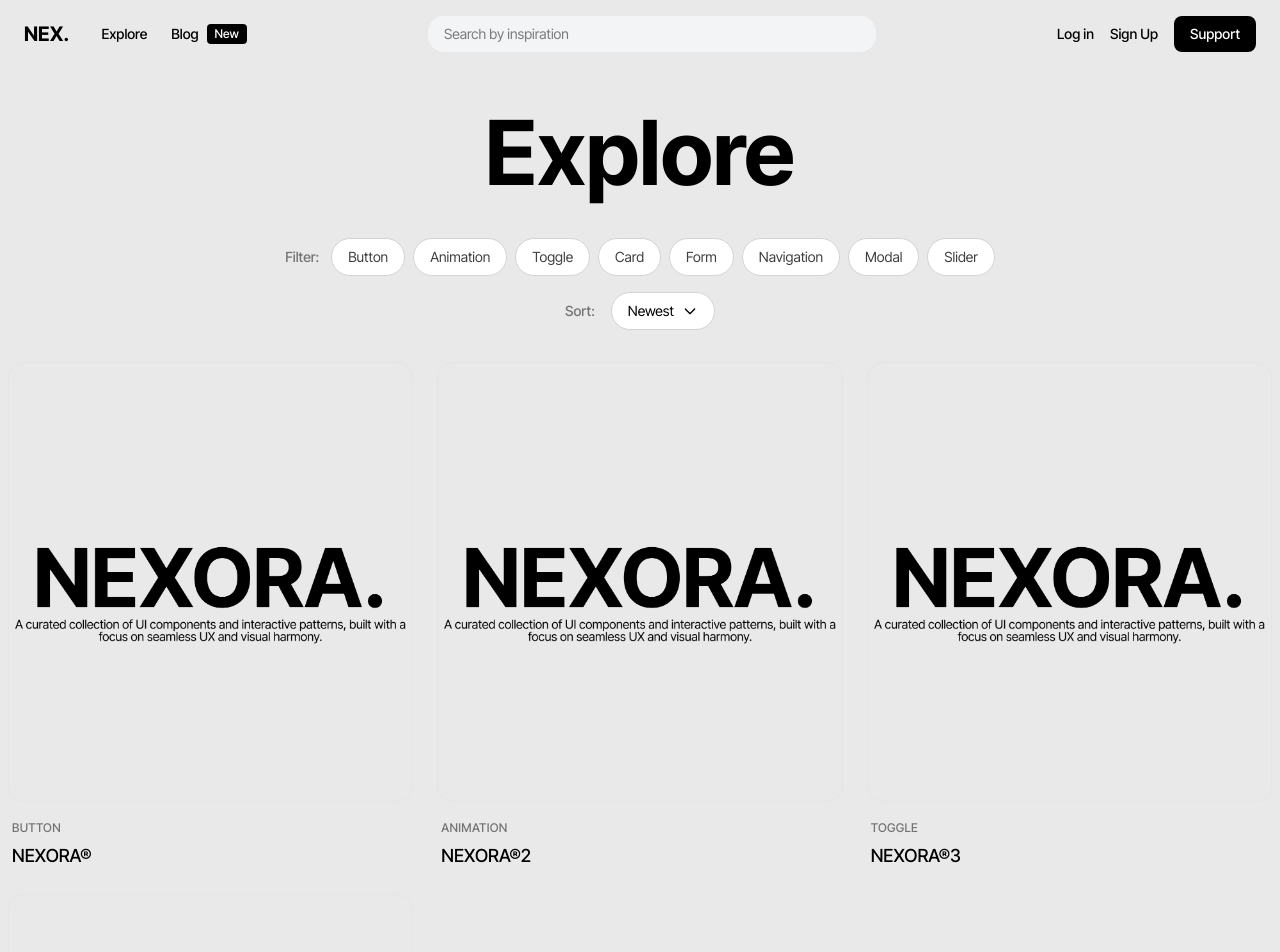
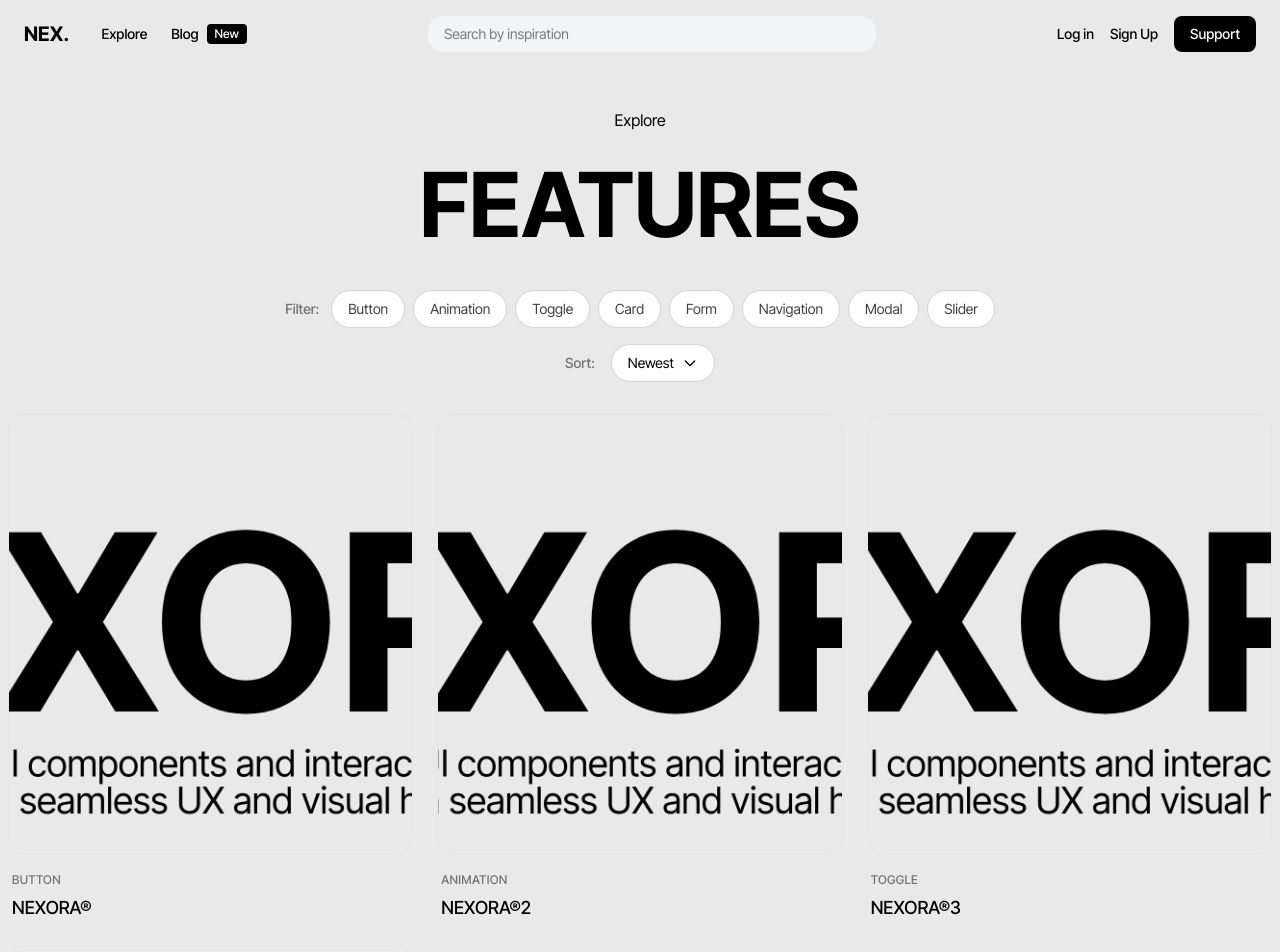
Before and after one commit to Daganx/nexora, a Next.js app: page /explore in a window 1280 px wide. Shown: the top 952 px of the page. Built offline with nearby package versions, Linux system fonts and the light colour scheme.

Commit message:
add : explore page

```diff
--- a/app/blog/page.tsx
+++ b/app/blog/page.tsx
@@ -0,0 +1,7 @@
+export default async function Blog() {
+  return (
+    <main>
+      <p>Blog Page</p>
+    </main>
+  );
+}
--- a/app/explore/page.tsx
+++ b/app/explore/page.tsx
@@ -1,11 +1,12 @@
-import { Features } from "@/components/explore/Features";
+import { Features } from "@/components/explore/features/Features";
 
 // Explore Page /explore
 export default async function Explore() {
   return (
     <main>
       <div className="relative flex flex-col items-center justify-center gap-7 mt-10 mb-10">
-        <h1 className="text-[7vw] leading-none font-bold">Explore</h1>
+        <h1>Explore</h1>
+        <h2 className="text-[7vw] leading-none font-bold">FEATURES</h2>
       </div>
       <Features />
     </main>
--- a/components/explore/Features.tsx
+++ /dev/null
@@ -1,70 +0,0 @@
-"use client";
-import Image from "next/image";
-import { useState, useMemo } from "react";
-import featuresData from "@/data/features.json";
-import { SortFilter, SortOption } from "./SortFilter";
-
-export function Features() {
-  const [activeFilters, setActiveFilters] = useState<string[]>([]);
-  const [sortOption, setSortOption] = useState<SortOption>("newest");
-
-  const filteredAndSortedFeatures = useMemo(() => {
-    let result = [...featuresData];
-
-    if (activeFilters.length > 0) {
-      result = result.filter((feature) => activeFilters.includes(feature.type));
-    }
-
-    switch (sortOption) {
-      case "newest":
-        break;
-      case "oldest":
-        result.reverse();
-        break;
-      case "alphabetical":
-        result.sort((a, b) => a.title.localeCompare(b.title));
-        break;
-    }
-
-    return result;
-  }, [activeFilters, sortOption]);
-
-  return (
-    <section className="flex flex-col gap-8 m-2">
-      <SortFilter
-        onSortChange={setSortOption}
-        onFilterChange={setActiveFilters}
-      />
-
-      <div className="grid grid-cols-1 md:grid-cols-2 lg:grid-cols-3 gap-6">
-        {filteredAndSortedFeatures.map((feature, index) => (
-          <div key={index} className="flex flex-col gap-3">
-            <div className="rounded-2xl min-h-[440px] relative overflow-hidden border border-neutral-200 group cursor-pointer">
-              <Image
-                src={feature.image}
-                alt={feature.title}
-                fill
-                className="w-full h-full object-contain transition-transform duration-300 group-hover:scale-105"
-              />
-              <div className="absolute inset-0 bg-black/20 opacity-0 group-hover:opacity-100 transition-opacity duration-300" />
-            </div>
-            <div className="px-1">
-              <span className="text-xs font-medium text-neutral-500 uppercase tracking-wide">
-                {feature.type}
-              </span>
-              <h3 className="text-lg font-medium text-black mt-1">
-                {feature.title}
-              </h3>
-            </div>
-          </div>
-        ))}
-      </div>
-
-      {filteredAndSortedFeatures.length === 0 && (
-        <div className="text-center py-12 text-neutral-500">
-          No features match your current filters.
-        </div>
-      )}
-    </section>
-  );
-}
--- /dev/null
+++ b/components/explore/features/FeatureCard.tsx
@@ -0,0 +1,20 @@
+import { Feature } from "@/types/feature";
+import { FeatureImage } from "./FeatureImage";
+import { FeatureOverlay } from "./FeatureOverlay";
+import { FeatureContent } from "./FeatureContent";
+
+interface FeatureCardProps {
+  feature: Feature;
+}
+
+export function FeatureCard({ feature }: FeatureCardProps) {
+  return (
+    <div className="flex flex-col gap-3">
+      <div className="rounded-2xl min-h-[440px] relative overflow-hidden border border-neutral-200 group cursor-pointer">
+        <FeatureImage feature={feature} />
+        <FeatureOverlay />
+      </div>
+      <FeatureContent feature={feature} />
+    </div>
+  );
+}
--- /dev/null
+++ b/components/explore/features/FeatureContent.tsx
@@ -0,0 +1,18 @@
+import { Feature } from "@/types/feature";
+
+interface FeatureContentProps {
+  feature: Feature;
+}
+
+export function FeatureContent({ feature }: FeatureContentProps) {
+  return (
+    <div className="px-1">
+      <span className="text-xs font-medium text-neutral-500 uppercase tracking-wide">
+        {feature.type}
+      </span>
+      <h3 className="text-lg font-medium text-black mt-1">
+        {feature.title}
+      </h3>
+    </div>
+  );
+}
--- /dev/null
+++ b/components/explore/features/FeatureImage.tsx
@@ -0,0 +1,18 @@
+import Image from "next/image";
+import { Feature } from "@/types/feature";
+
+interface FeatureImageProps {
+  feature: Feature;
+}
+
+export function FeatureImage({ feature }: FeatureImageProps) {
+  return (
+    <Image
+      src={feature.image}
+      alt={feature.title}
+      fill
+      className="object-cover object-center transition-transform duration-300 group-hover:scale-105"
+      unoptimized
+    />
+  );
+}
--- /dev/null
+++ b/components/explore/features/FeatureOverlay.tsx
@@ -0,0 +1,5 @@
+export function FeatureOverlay() {
+  return (
+    <div className="absolute inset-0 bg-black/20 opacity-0 group-hover:opacity-100 transition-opacity duration-300" />
+  );
+}
--- /dev/null
+++ b/components/explore/features/Features.tsx
@@ -0,0 +1,46 @@
+"use client";
+
+import { useState, useMemo } from "react";
+import featuresData from "@/data/features.json";
+import { SortFilter, SortOption } from "../SortFilter";
+import { FeaturesList } from "./FeaturesList";
+
+export function Features() {
+  const [activeFilters, setActiveFilters] = useState<string[]>([]);
+  const [sortOption, setSortOption] = useState<SortOption>("newest");
+
+  const filteredAndSortedFeatures = useMemo(() => {
+    let result = [...featuresData];
+
+    if (activeFilters.length > 0) {
+      result = result.filter((feature) =>
+        activeFilters.includes(feature.type)
+      );
+    }
+
+    switch (sortOption) {
+      case "newest":
+        break;
+      case "oldest":
+        result.reverse();
+        break;
+      case "alphabetical":
+        result.sort((a, b) => a.title.localeCompare(b.title));
+        break;
+      case "popular":
+        break;
+    }
+
+    return result;
+  }, [activeFilters, sortOption]);
+
+  return (
+    <section className="flex flex-col gap-8 m-2">
+      <SortFilter
+        onSortChange={setSortOption}
+        onFilterChange={setActiveFilters}
+      />
+      <FeaturesList features={filteredAndSortedFeatures} />
+    </section>
+  );
+}
--- /dev/null
+++ b/components/explore/features/FeaturesList.tsx
@@ -0,0 +1,24 @@
+import { Feature } from "@/types/feature";
+import { FeatureCard } from "./FeatureCard";
+
+interface FeaturesListProps {
+  features: Feature[];
+}
+
+export function FeaturesList({ features }: FeaturesListProps) {
+  if (features.length === 0) {
+    return (
+      <div className="text-center py-12 text-neutral-500">
+        No features match your current filters.
+      </div>
+    );
+  }
+
+  return (
+    <div className="grid grid-cols-1 md:grid-cols-2 lg:grid-cols-3 gap-6">
+      {features.map((feature, index) => (
+        <FeatureCard key={index} feature={feature} />
+      ))}
+    </div>
+  );
+}
--- a/components/layout/Navbar.tsx
+++ b/components/layout/Navbar.tsx
@@ -18,7 +18,7 @@ export function Navbar() {
           {/* Desktop Links */}
           <div className="hidden md:flex items-center gap-6 text-sm font-medium">
             <Link href="/explore">Explore</Link>
-            <Link href="/articles" className="flex items-center gap-2">
+            <Link href="/blog" className="flex items-center gap-2">
               Blog
               <span className="bg-black text-white text-xs px-2 py-[2px] rounded">
                 New
@@ -38,8 +38,8 @@ export function Navbar() {
 
         {/* RIGHT */}
         <div className="hidden md:flex items-center gap-4 text-sm font-medium">
-          <Link href="/articles">Log in</Link>
-          <Link href="/articles">Sign Up</Link>
+          <Link href="/login">Log in</Link>
+          <Link href="/signup">Sign Up</Link>
 
           <button className="bg-black text-white px-4 py-2 rounded-lg">
             <Link href="https://buymeacoffee.com/" target="new_blank">
@@ -60,7 +60,8 @@ export function Navbar() {
       {/* MOBILE MENU */}
       {isOpen && (
         <div className="md:hidden px-6 pb-6 flex flex-col gap-4 text-sm font-medium">
-          <Link href="/articles">Explore</Link>
+          <Link href="/explore">Explore</Link>
+          <Link href="/blog">Blog</Link>
 
           <input
             type="search"
@@ -68,8 +69,8 @@ export function Navbar() {
             className="w-full bg-gray-100 rounded-full px-4 py-2 outline-none"
           />
 
-          <Link href="/articles">Log in</Link>
-          <Link href="/articles">Sign Up</Link>
+          <Link href="/login">Log in</Link>
+          <Link href="/signup">Sign Up</Link>
 
           <button className="bg-black text-white px-4 py-2 rounded-lg">
             Support
```
